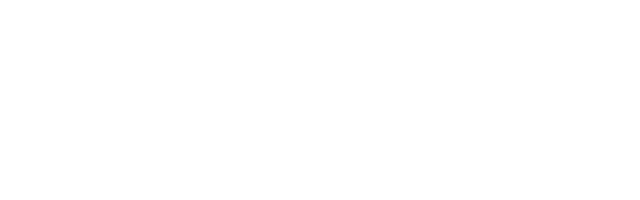
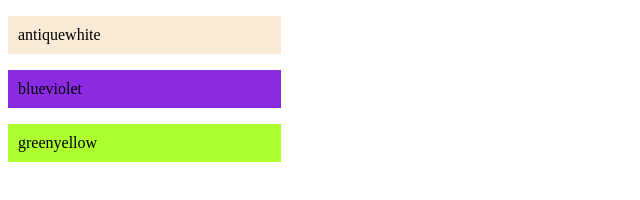
Before and after one commit to JhufredL/intro_to_css_odin, a plain HTML site: page css_values_and_units/exercise_6.html in a window 1280 px wide. Shown: the whole page, without its empty margins (0-640 px from the left). Drawn offline with Linux system fonts and the light colour scheme.

Commit message:
feat: task intro to css

```diff
--- a/css_values_and_units/exercise_6.html
+++ b/css_values_and_units/exercise_6.html
@@ -4,8 +4,30 @@
   <meta charset="UTF-8">
   <meta name="viewport" content="width=device-width, initial-scale=1.0">
   <title>Document</title>
+  <style>
+  .one, .two, .three{
+  padding: 10px;
+  margin: 1em 0;
+  width: 20%;
+  }
+  .one {
+  background-color: antiquewhite;
+}
+
+.two {
+  background-color: blueviolet;
+}
+
+.three {
+  background-color: greenyellow;
+}
+  </style>
 </head>
 <body>
-
+  <div class="wrapper">
+    <div class="box one">antiquewhite</div>
+    <div class="box two">blueviolet</div>
+    <div class="box three">greenyellow</div>
+  </div>
 </body>
 </html>
```
Also changed, not shown: css_values_and_units/exercise_1.html (+7 -3 lines), css_values_and_units/exercise_3.html (+6 -0 lines), css_values_and_units/exercise_5.html (+6 -1 lines).
